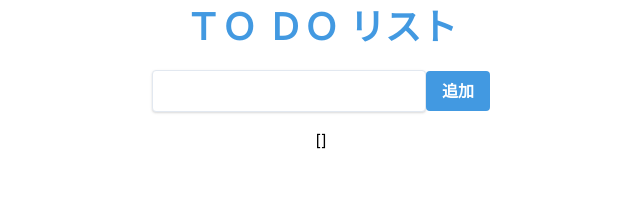
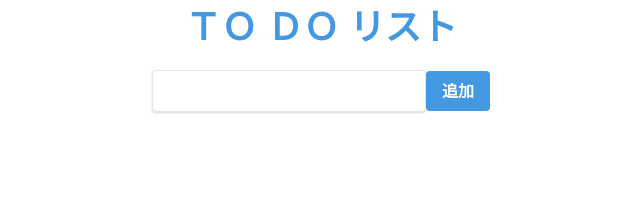
Before and after one commit to theMistletoe/TODO-Practice, a Nuxt app: page / in a window 1280 px wide. Shown: the top 202 px of the page, without its empty margins (319-959 px from the left). Built offline with nearby package versions, Linux system fonts and the light colour scheme.

Commit message:
list.vueがlocalStorageに依存しないよう修正

```diff
--- a/components/list.vue
+++ b/components/list.vue
@@ -52,13 +52,11 @@
         </button>
       </li>
     </draggable>
-    {{ tasks }}
   </div>
 </template>
 
 <script>
 import draggable from 'vuedraggable'
-import taskStorage from '~/store/index'
 
 function getUniqueStr() {
   return (
@@ -89,17 +87,6 @@ export default {
   data: () => ({
     newTaskTitle: ''
   }),
-  watch: {
-    tasks: {
-      handler() {
-        taskStorage.save(this.tasks)
-      },
-      deep: true
-    }
-  },
-  created() {
-    this.tasks = taskStorage.fetch()
-  },
   methods: {
     addTask(clickevent) {
       const id = getUniqueStr()
@@ -116,6 +103,7 @@ export default {
     },
     draggableEnd(event) {
       moveAt(this.tasks, event.oldIndex, event.newIndex)
+      this.$emit('drag-task', this.tasks)
     }
   }
 }
--- a/pages/index.vue
+++ b/pages/index.vue
@@ -1,6 +1,11 @@
 <template>
   <section class="container mx-auto">
-    <List :tasks="tasks" @task-add="addTask" @list-task-delete="deleteTask" />
+    <List
+      :tasks="tasks"
+      @task-add="addTask"
+      @list-task-delete="deleteTask"
+      @drag-task="dragTask"
+    />
   </section>
 </template>
 
@@ -40,6 +45,9 @@ export default {
     deleteTask(task) {
       const index = this.tasks.indexOf(task)
       this.tasks.splice(index, 1)
+    },
+    dragTask(tasks) {
+      this.tasks = tasks
     }
   }
 }
```
